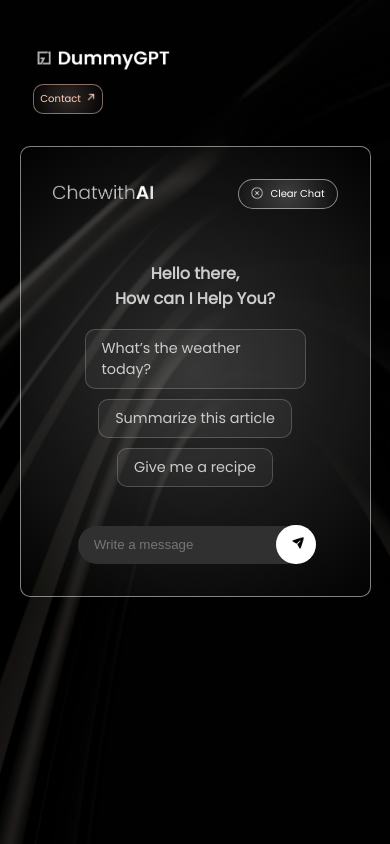
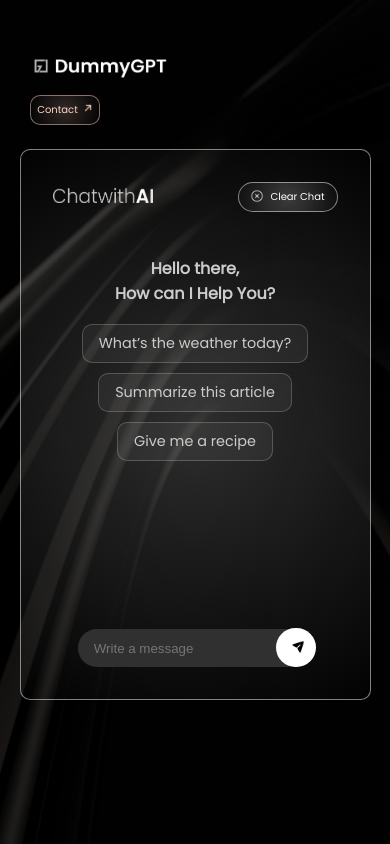
Before and after one commit to 1Goutham/Dummygpt, a React (Create React App) app: page / in a window 390 px wide. Built offline with nearby package versions, Linux system fonts and the light colour scheme.

Commit message:
code update

```diff
--- a/src/App.js
+++ b/src/App.js
@@ -60,11 +60,12 @@ function App() {
 }, [messages]);
 
   return (
-    <div style={{ padding: '2rem' }}>
+    <div style={{ padding: '0.5rem' }}>
       <div style={{
         width: '90vw',
         aspectRatio: '9383 / 4000',
         maxWidth:'800px',
+        marginTop:'0rem',
         margin: 'auto',
         display: 'flex',
         flexDirection: 'column',
@@ -88,7 +89,7 @@ function App() {
           <div
                 style={{
                 overflowY: 'scroll',
-                padding: '1rem',
+                padding: '0.5rem',
                 scrollbarWidth: 'none',
                 msOverflowStyle: 'none'
   }}
--- a/src/index.css
+++ b/src/index.css
@@ -36,12 +36,9 @@
 
 @media (max-width: 450px) {
   .scroll-container {
-    height: 300px;
+    height: 400px;
   }
 }
-
-
-
 
   html, body {
     height: 100%;
@@ -297,7 +294,7 @@
     display: flex;
     justify-content: space-between;
     align-items: center;
-  padding: 0rem 0.2rem;
+    padding: 0 0.2rem;
     flex-wrap: wrap;
     gap: 0rem;
 }
@@ -306,6 +303,9 @@
     .flex-container2 {
         flex-direction: column;
         align-items: flex-start;
+        justify-content: flex-start;
+        gap: 0.2rem;
+        padding: 1rem 0;
     }
 
   .mainlogo {
@@ -314,7 +314,6 @@
   }
 
   .contactbtn {
-    transform: translate(0px 100px);
     height: 30px;
     font-size: 10px;
     width: 70px;
--- a/src/index.js
+++ b/src/index.js
@@ -15,13 +15,13 @@ root.render(
   minHeight: "100vh",
   height: "auto",
   minWidth: "100vw",
-  padding: "1rem 0"
+  padding: "0.5rem 0"
 }}>
   <div className="flex-container2">
   <div>
   <img className="mainlogo" alt="mainlogo" src="/assets/mainlogo.png" />
   </div>
-  <div className='btncontainer'>
+  <div className='btncontainer' style={{ paddingRight: '1rem' }}>
   <button className='contactbtn'  onClick={() => window.location.href = 'https://www.linkedin.com/in/goutham-g-98a0ba253/'}
   >Contact<span><img className="arrow" alt='arrow' src='/assets/ArrowUpRight.png'/></span></button>
   </div>
```
Lines whose indentation alone changed are shown as unchanged.
